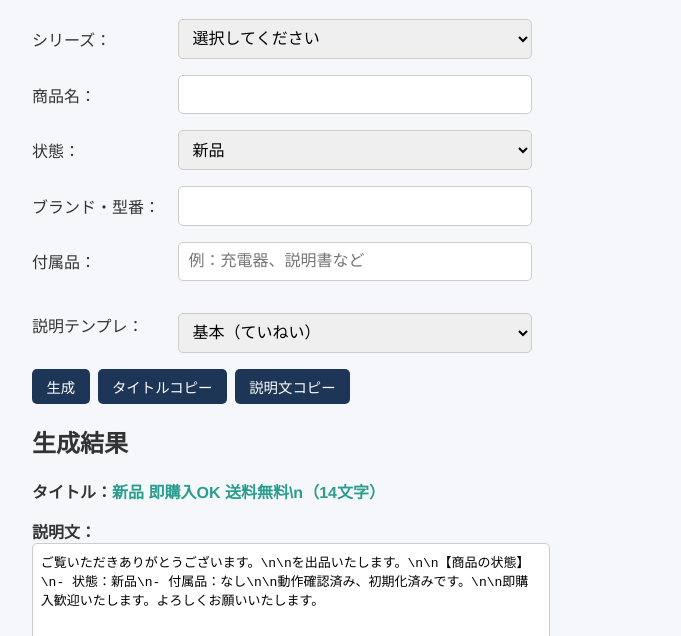
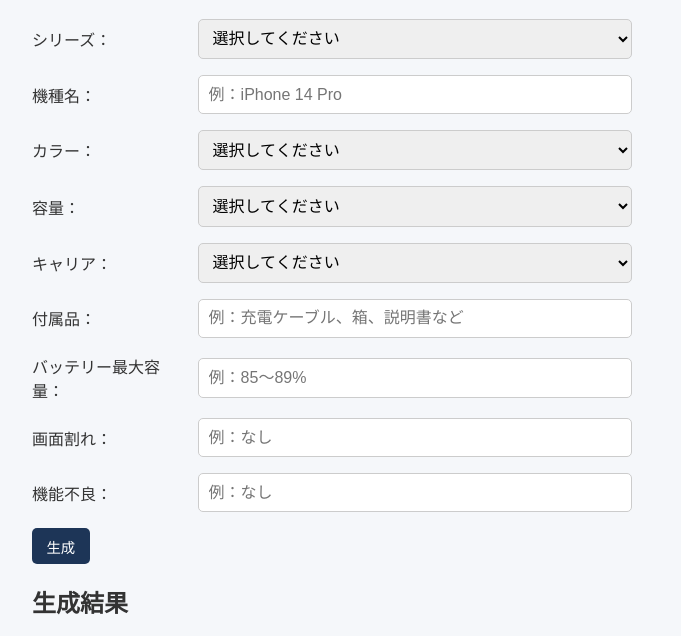
Before and after one commit to take108038/mercari-title-maker, a plain HTML site: page index.html in a window 1280 px wide. Both pictures are taken after a click on the button "生成". Shown: the part 110-746 px from the top of the page, without its empty margins (8-689 px from the left). Drawn offline with Linux system fonts and the light colour scheme.

Commit message:
Update index.html

```diff
--- a/index.html
+++ b/index.html
@@ -1,31 +1,15 @@
 <!DOCTYPE html>
 <html lang="ja">
 <head>
-  <meta charset="UTF-8" />
-  <meta name="viewport" content="width=device-width, initial-scale=1.0"/>
+  <meta charset="UTF-8">
+  <meta name="viewport" content="width=device-width, initial-scale=1.0">
   <title>メルカリ 売れるタイトルメーカー</title>
   <style>
-    body {
-      font-family: 'Helvetica Neue', sans-serif;
-      background: #f5f7fa;
-      padding: 2em;
-      color: #333;
-    }
-    h1 {
-      color: #e63946;
-    }
-    .form-group {
-      display: flex;
-      align-items: center;
-      margin: 1em 0;
-      max-width: 500px;
-    }
-    .form-group label {
-      flex: 0 0 130px;
-      margin-right: 1em;
-    }
-    .form-group input,
-    .form-group select {
+    body { font-family: 'Helvetica Neue', sans-serif; background: #f5f7fa; padding: 2em; color: #333; }
+    h1 { color: #e63946; }
+    .form-group { display: flex; align-items: center; margin: 1em 0; max-width: 600px; }
+    .form-group label { flex: 0 0 150px; margin-right: 1em; }
+    .form-group input, .form-group select {
       flex: 1;
       padding: 0.6em;
       font-size: 1em;
@@ -34,7 +18,7 @@
     }
     textarea, select {
       width: 100%;
-      max-width: 500px;
+      max-width: 600px;
     }
     .button-row {
       display: flex;
@@ -47,7 +31,6 @@
       color: white;
       padding: 0.5em 1em;
       cursor: pointer;
-      transition: background-color 0.3s;
       border-radius: 5px;
       font-size: 0.9em;
       border: none;
@@ -68,9 +51,6 @@
       color: #2a9d8f;
       margin: 1em 0;
     }
-    .template-select {
-      margin-top: 1em;
-    }
   </style>
 </head>
 <body>
@@ -83,108 +63,75 @@
       <option value="iPad">iPad</option>
       <option value="MacBook">MacBook</option>
       <option value="Apple Watch">Apple Watch</option>
-      <option value="その他">その他</option>
     </select>
   </div>
 
-  <div class="form-group"><label for="product">商品名：</label><input type="text" id="product"></div>
-  <div class="form-group"><label for="condition">状態：</label>
-    <select id="condition">
-      <option value="新品">新品</option>
-      <option value="美品">美品</option>
-      <option value="中古">中古</option>
-      <option value="ジャンク">ジャンク</option>
+  <div class="form-group"><label for="model">機種名：</label><input type="text" id="model" placeholder="例：iPhone 14 Pro"></div>
+  <div class="form-group"><label for="color">カラー：</label>
+    <select id="color">
+      <option value="">選択してください</option>
+      <option value="スペースブラック">スペースブラック</option>
+      <option value="シルバー">シルバー</option>
+      <option value="ディープパープル">ディープパープル</option>
+      <option value="ゴールド">ゴールド</option>
     </select>
   </div>
-  <div class="form-group"><label for="brand">ブランド・型番：</label><input type="text" id="brand"></div>
-  <div class="form-group"><label for="accessory">付属品：</label><input type="text" id="accessory" placeholder="例：充電器、説明書など"></div>
-
-  <div class="form-group"><label for="template">説明テンプレ：</label>
-    <select id="template" class="template-select">
-      <option value="basic">基本（ていねい）</option>
-      <option value="casual">カジュアル</option>
-      <option value="short">簡潔（業者風）</option>
+  <div class="form-group"><label for="storage">容量：</label>
+    <select id="storage">
+      <option value="">選択してください</option>
+      <option value="64GB">64GB</option>
+      <option value="128GB">128GB</option>
+      <option value="256GB">256GB</option>
+      <option value="512GB">512GB</option>
+      <option value="1TB">1TB</option>
+    </select>
+  </div>
+  <div class="form-group"><label for="carrier">キャリア：</label>
+    <select id="carrier">
+      <option value="">選択してください</option>
+      <option value="SIMフリー">SIMフリー</option>
+      <option value="docomo">docomo</option>
+      <option value="au">au</option>
+      <option value="SoftBank">SoftBank</option>
     </select>
   </div>
 
+  <div class="form-group"><label for="accessory">付属品：</label><input type="text" id="accessory" placeholder="例：充電ケーブル、箱、説明書など"></div>
+  <div class="form-group"><label for="battery">バッテリー最大容量：</label><input type="text" id="battery" placeholder="例：85〜89%"></div>
+  <div class="form-group"><label for="screen">画面割れ：</label><input type="text" id="screen" placeholder="例：なし"></div>
+  <div class="form-group"><label for="defect">機能不良：</label><input type="text" id="defect" placeholder="例：なし"></div>
+
   <div class="button-row">
-    <button onclick="generateTitleAndDescription()">生成</button>
-    <button onclick="copyToClipboard('result')">タイトルコピー</button>
-    <button onclick="copyToClipboard('description')">説明文コピー</button>
+    <button onclick="generate()">生成</button>
   </div>
 
   <h2>生成結果</h2>
-  <p><strong>タイトル：</strong><span id="result"></span></p>
-  <p><strong>説明文：</strong><br><textarea id="description" rows="10" cols="60"></textarea></p>
+  <textarea id="description" rows="10" cols="60"></textarea>
 
   <script>
-    function generateTitleAndDescription() {
-      const product = document.getElementById('product').value.trim();
-      const condition = document.getElementById('condition').value;
-      const brand = document.getElementById('brand').value.trim();
-      const accessory = document.getElementById('accessory').value.trim();
+    function generate() {
       const series = document.getElementById('series').value;
-      const template = document.getElementById('template').value;
+      const model = document.getElementById('model').value;
+      const color = document.getElementById('color').value;
+      const storage = document.getElementById('storage').value;
+      const carrier = document.getElementById('carrier').value;
+      const accessory = document.getElementById('accessory').value;
+      const battery = document.getElementById('battery').value;
+      const screen = document.getElementById('screen').value;
+      const defect = document.getElementById('defect').value;
 
-      let title = `${condition} ${product}`;
-      if (brand) title += ` ${brand}`;
-      if (accessory && accessory !== 'なし') title += ` ${accessory}`;
-      title += ' 即購入OK 送料無料';
+      let desc = '';
+      if (series) desc += `シリーズ...${series}\\n`;
+      if (model) desc += `機種名...${model}\\n`;
+      if (color) desc += `スマートフォンカラー...${color}\\n`;
+      if (storage) desc += `容量...${storage}\\n`;
+      if (carrier) desc += `購入したキャリア...${carrier}\\n`;
+      if (accessory) desc += `付属品...${accessory}\\n`;
+      if (battery) desc += `バッテリー最大容量...${battery}\\n`;
+      if (screen) desc += `画面割れ...${screen}\\n`;
+      if (defect) desc += `機能不良...${defect}\\n`;
 
-      if (title.length > 40) {
-        title += `\\n（${title.length}文字）※40文字超過`;
-      } else {
-        title += `\\n（${title.length}文字）`;
-      }
-      document.getElementById('result').innerText = title;
-
-      let description = '';
-      if (template === 'basic') {
-        description += `ご覧いただきありがとうございます。\\n\\n`;
-        description += `${product}を出品いたします。\\n\\n`;
-        description += `【商品の状態】\\n- 状態：${condition}`;
-        if (brand) description += `\\n- ブランド・型番：${brand}`;
-        if (series) description += `\\n- シリーズ：${series}`;
-        if (accessory && accessory !== 'なし') {
-          description += `\\n- 付属品：${accessory}`;
-        } else {
-          description += `\\n- 付属品：なし`;
-        }
-        description += `\\n\\n動作確認済み、初期化済みです。\\n\\n即購入歓迎いたします。よろしくお願いいたします。`;
-      } else if (template === 'casual') {
-        description += `ご覧いただきありがとうございます！\\n\\n`;
-        description += `${product}、${condition}です！`;
-        if (brand) description += `\\nブランドは${brand}。`;
-        if (series) description += `\\nシリーズは${series}です。`;
-        if (accessory && accessory !== 'なし') {
-          description += `\\n付属品は${accessory}です！`;
-        } else {
-          description += `\\n付属品はありません。`;
-        }
-        description += `\\n\\nすぐ発送します！質問あれば気軽にどうぞ♪`;
-      } else if (template === 'short') {
-        description += `${product}。${condition}。`;
-        if (brand) description += ` ${brand}。`;
-        if (series) description += ` ${series}。`;
-        if (accessory && accessory !== 'なし') {
-          description += ` 付属品：${accessory}。`;
-        } else {
-          description += ` 付属品：なし。`;
-        }
-        description += `\\n\\n初期化・動作確認済。即購入可。`;
-      }
-
-      document.getElementById('description').value = description;
-    }
-
-    function copyToClipboard(type) {
-      const text = (type === 'result')
-        ? document.getElementById('result').innerText
-        : document.getElementById('description').value;
-
-      navigator.clipboard.writeText(text).then(() => {
-        alert(type === 'result' ? 'タイトルをコピーしました' : '説明文をコピーしました');
-      });
+      document.getElementById('description').value = desc;
     }
   </script>
 </body>
```
